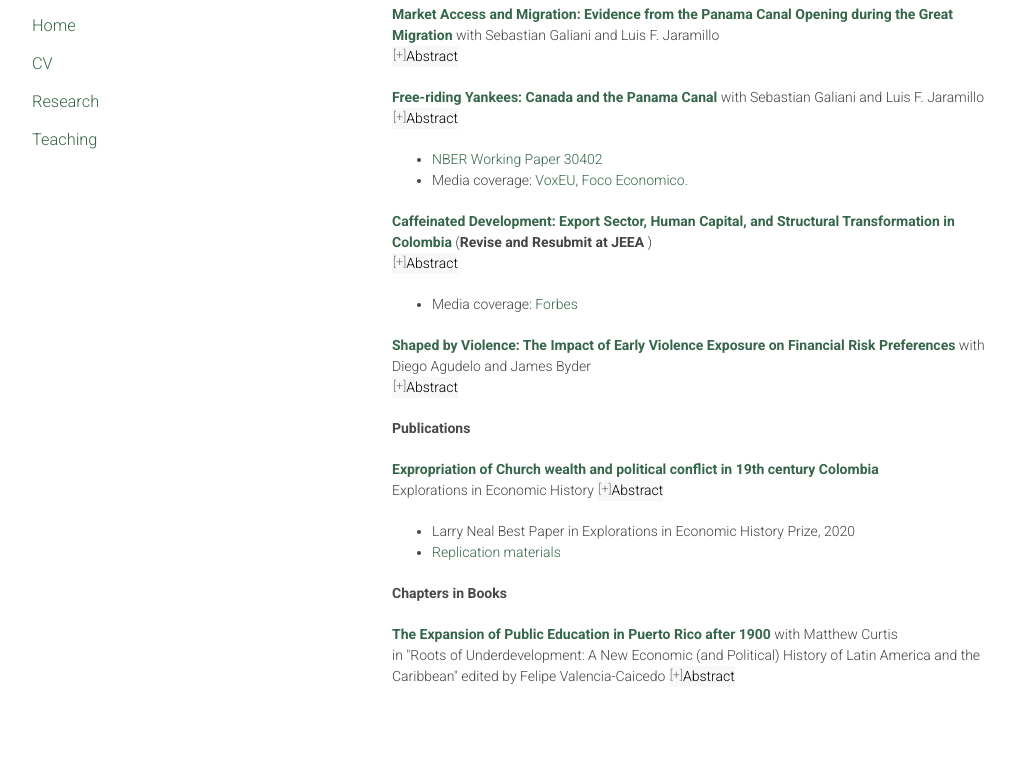
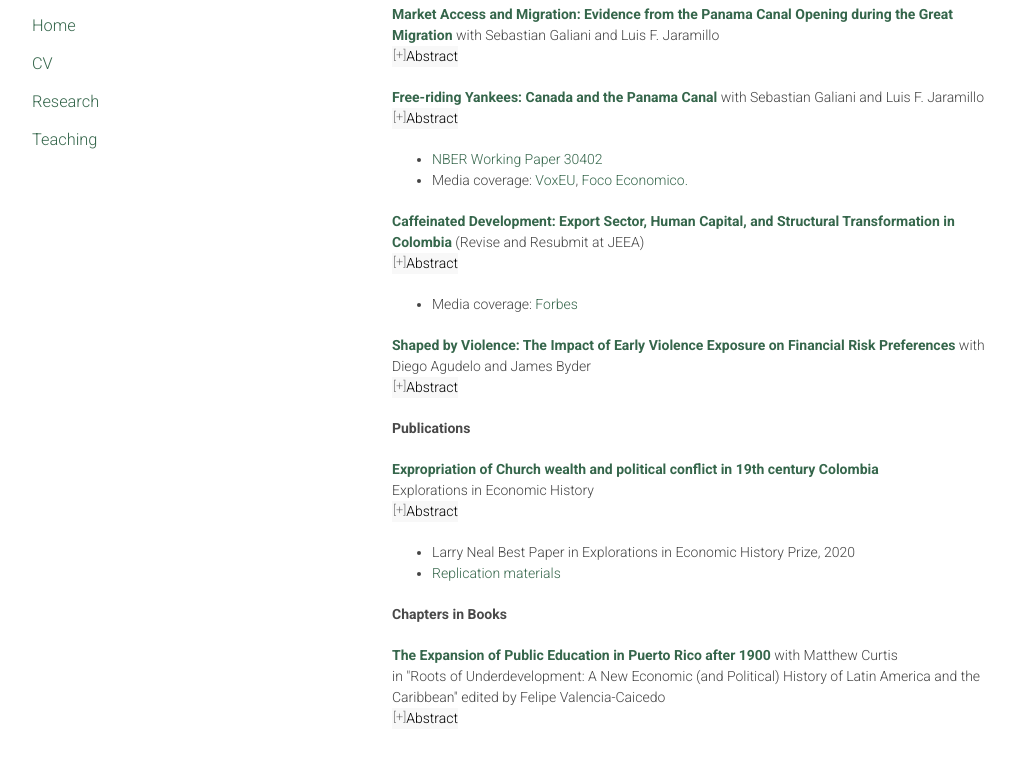
Before and after one commit to muribec/muribec.github.io, a plain HTML site: page research.html in a window 1280 px wide. Shown: the part 133-896 px from the top of the page, without its empty margins (128-1143 px from the left). Drawn offline with Linux system fonts and the light colour scheme.

Commit message:
Update research.html

```diff
--- a/research.html
+++ b/research.html
@@ -95,7 +95,7 @@
 		  <li> Media coverage: <a href="https://cepr.org/voxeu/columns/free-riding-yankees-canada-and-panama-canal">VoxEU</a>, <a href="https://dev.focoeconomico.org/2022/04/12/free-riding-the-yankees-el-sector-manufacturero-canadiense-antes-y-despues-de-la-apertura-del-canal-de-panama/">Foco Economico.</a>
     </ul>
 
-	<p style="margin:0;" > <a style="margin:0; font-size:100%; font-weight:bold" href="http://muribec.github.io/UribeCastro_coffee.pdf">Caffeinated Development: Export Sector, Human Capital, and Structural Transformation in Colombia</a> (<b>Revise and Resubmit at JEEA </b>) <br>
+	<p style="margin:0;" > <a style="margin:0; font-size:100%; font-weight:bold" href="http://muribec.github.io/UribeCastro_coffee.pdf">Caffeinated Development: Export Sector, Human Capital, and Structural Transformation in Colombia</a> (Revise and Resubmit at JEEA) <br>
 	<button class="accordion">  Abstract	</button>
 	<div class="panel" style="background-color: #F1F1F1; color: #666; padding: 10px;"> Abstract goes here. </div></p>
 	<ul class="bullets">
@@ -110,7 +110,7 @@
 	<h4> Publications</h4>
 
 	<p style="margin:0;" > <a href="https://muribec.github.io/UribeCastro_2019_EEH.pdf" style="margin:0; font-size:100%; font-weight:bold"> Expropriation of Church wealth and political conflict in 19th century Colombia</a> <br>
-	Explorations in Economic History
+	Explorations in Economic History<br>
 	<button class="accordion">  Abstract	</button>
 	<div class="panel" style="background-color: #F1F1F1; color: #666; padding: 10px;"> Abstract goes here.</div></p>
 	<ul class="bullets">
@@ -122,7 +122,7 @@
 	<h4> Chapters in Books</h4>
 
 	<p style="margin:0;" > <a href="" style="margin:0; font-size:100%; font-weight:bold"> The Expansion of Public Education in Puerto Rico after 1900</a> with Matthew Curtis<br>
-	in "Roots of Underdevelopment: A New Economic (and Political) History of Latin America and the Caribbean" edited by Felipe Valencia-Caicedo
+	in "Roots of Underdevelopment: A New Economic (and Political) History of Latin America and the Caribbean" edited by Felipe Valencia-Caicedo<br>
 	<button class="accordion">  Abstract	</button>
 	<div class="panel" style="background-color: #F1F1F1; color: #666; padding: 10px;"> Abstract goes here.</div> </p>
 
```
